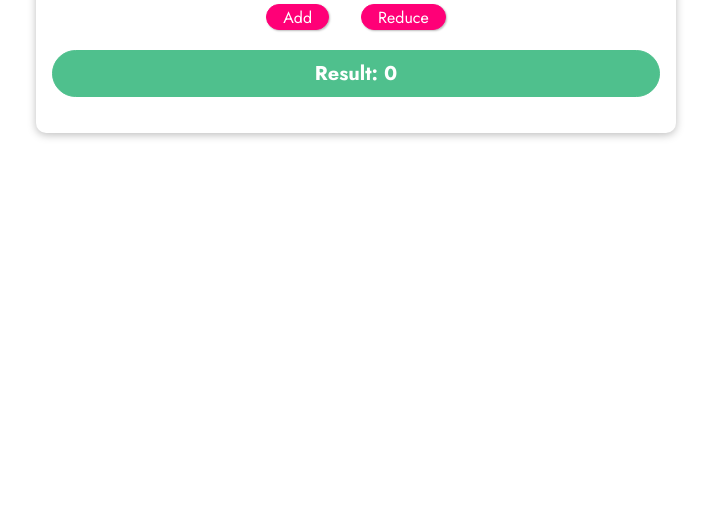
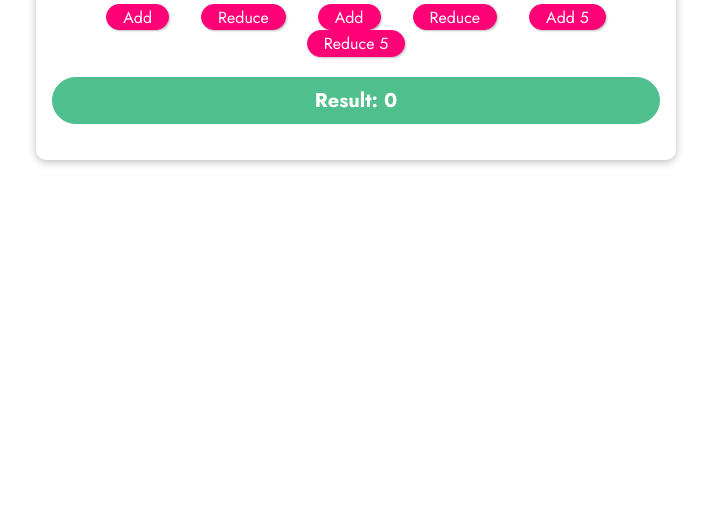
Before and after one commit to jargalbat/vue_syntax, a plain HTML site: page basics-03-events-starting-code/index.html in a window 1280 px wide. Shown: the part 295-800 px from the top of the page, without its empty margins (284-995 px from the left). Drawn offline with nearby package versions, Linux system fonts and the light colour scheme.

Commit message:
event method

```diff
--- a/basics-03-events-starting-code/app.js
+++ b/basics-03-events-starting-code/app.js
@@ -4,9 +4,23 @@ const app = Vue.createApp({
       counter: 0,
     };
   },
+  methods: {
+    add() {
+      this.counter++;
+    },
+    reduce() {
+      this.counter = this.counter - 1;
+    },
+    add5(num) {
+      this.counter+=num;
+    },
+    reduce5(num) {
+      this.counter = this.counter - num;
+    },
+  },
 });
 
-app.mount('#events');
+app.mount("#events");
 
 // Using JavaScript
 // document.getElementById
--- a/basics-03-events-starting-code/index.html
+++ b/basics-03-events-starting-code/index.html
@@ -20,6 +20,10 @@
       <h2>Events in Action</h2>
       <button v-on:click="counter++">Add</button>
       <button v-on:click="counter = counter - 1">Reduce</button>
+      <button v-on:click="add">Add</button>
+      <button v-on:click="reduce()">Reduce</button>
+      <button v-on:click="add5(5)">Add 5</button>
+      <button v-on:click="reduce5(5)">Reduce 5</button>
       <p>Result: {{ counter }}</p>
     </section>
   </body>
```
